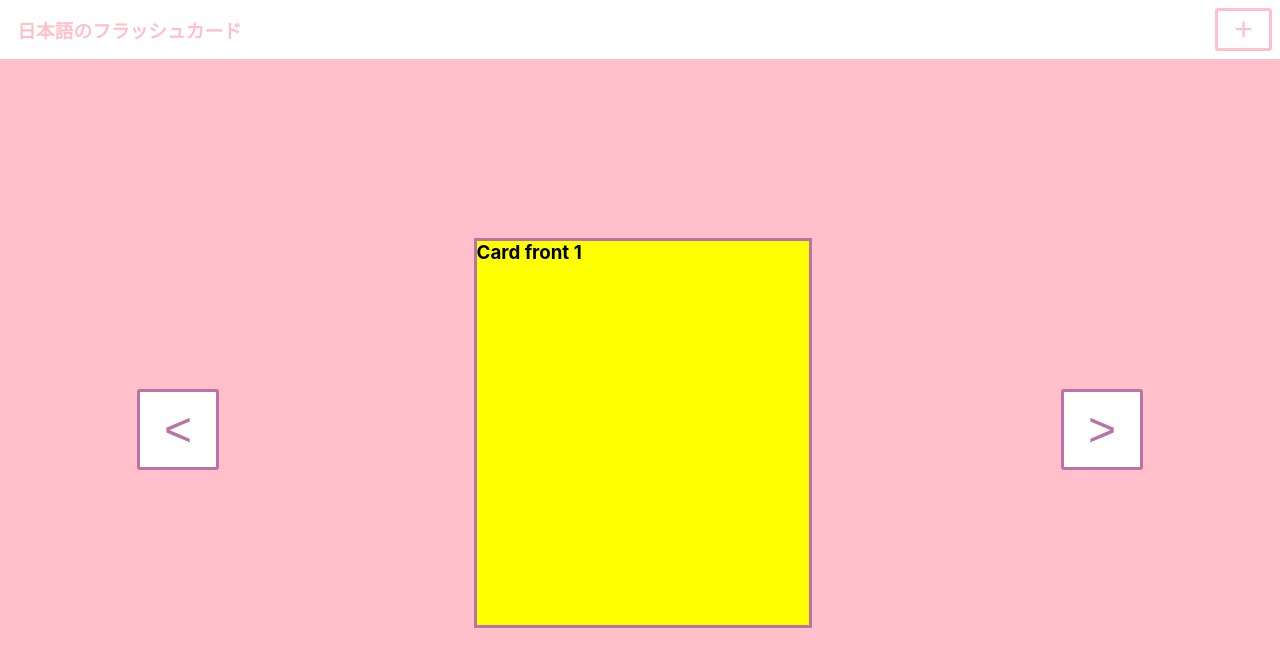
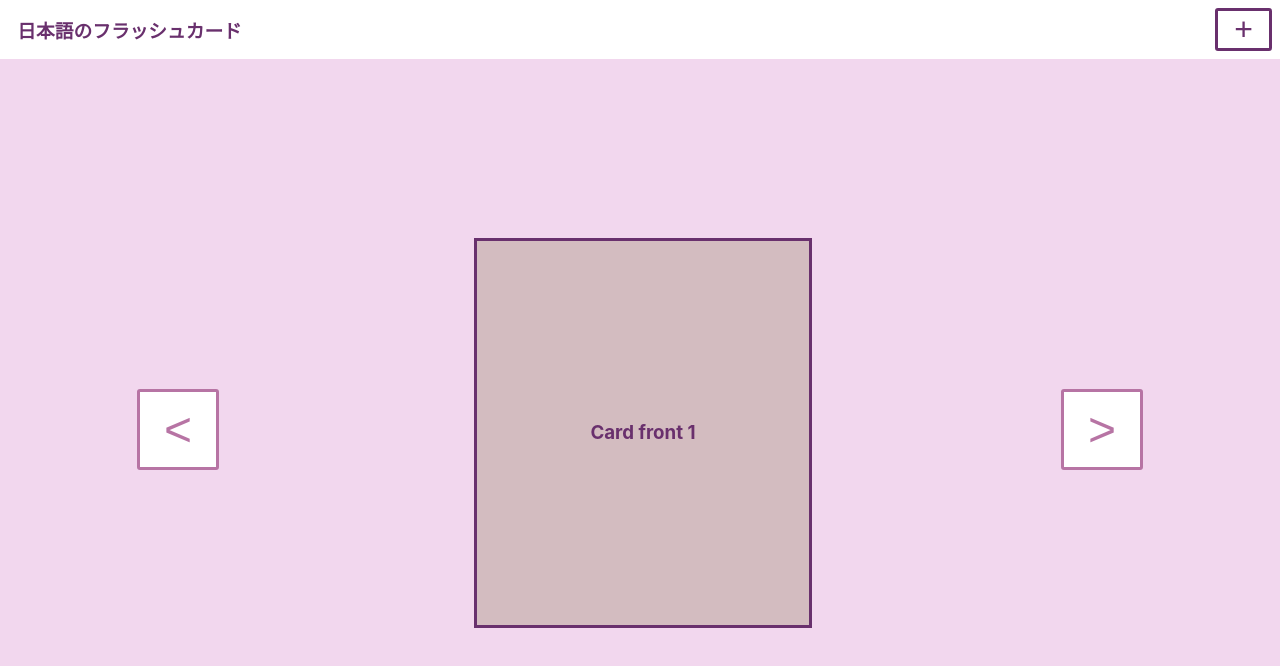
Before and after one commit to olivia-cmyk/438FinalProject, a React (Create React App) app in the folder notes-app/: page / in a window 1280 px wide. Shown: the top 666 px of the page. Built offline with nearby package versions, Linux system fonts and the light colour scheme.

Commit message:
Commit 2 Color Updates

```diff
--- a/notes-app/src/App.css
+++ b/notes-app/src/App.css
@@ -11,7 +11,7 @@
 
 .App-header {
   background-color: white;
-  color: pink;
+  color: #69306D;
   height: auto;
   padding: 0.5em;
 
@@ -30,8 +30,8 @@
 
 .Add-button{
   background-color: white;
-  border: 3px solid pink;
-  color: pink;
+  border: 3px solid #69306d;
+  color: #69306d;
   font-size: 2em;
   border-radius: 3px;
   padding:0em 0.5em;
@@ -41,7 +41,7 @@
 }
 
 .App-main{
-  background-color: pink;
+  background-color: #F2D7EE;
   margin: 0;
   flex: 1;
 
@@ -59,8 +59,7 @@
 }
 
 .flashcard{
-  background-color: white;
-  border: 3px solid rgb(183, 116, 164);
+  background-color: #d3bcc0;
   height: 100%;
   width: 100%;
 
@@ -74,29 +73,41 @@
 }
 
 .card-front{
-  background-color:yellow;
-  color: black;
+  background-color:#d3bcc0;
+  color: #69306d;
+  border: 3px solid #69306d;
+  text-align: center;
+
   height: 100%;
   width: 100%;
 
   position: absolute;
   backface-visibility: hidden;
+
+  display: flex;
+  align-items:center;
+  justify-content: center;
 }
 
 .card-back{
-  background-color: red;
-  color: black;
+  background-color: #0e103d;
+  color: #F2D7EE;
+  border: 3px solid #69306d;
+  text-align: center;
+
   height: 100%;
   width: 100%;
   position: absolute;
 
   backface-visibility: hidden;
   transform: rotateY(180deg);
+
+  display: flex;
+  align-items:center;
+  justify-content: center;
 }
 
 .arrow-container{
-  background-color: pink;
-  color: white;
   width: auto;
   height: auto;
   padding: 1.5vw;
```
